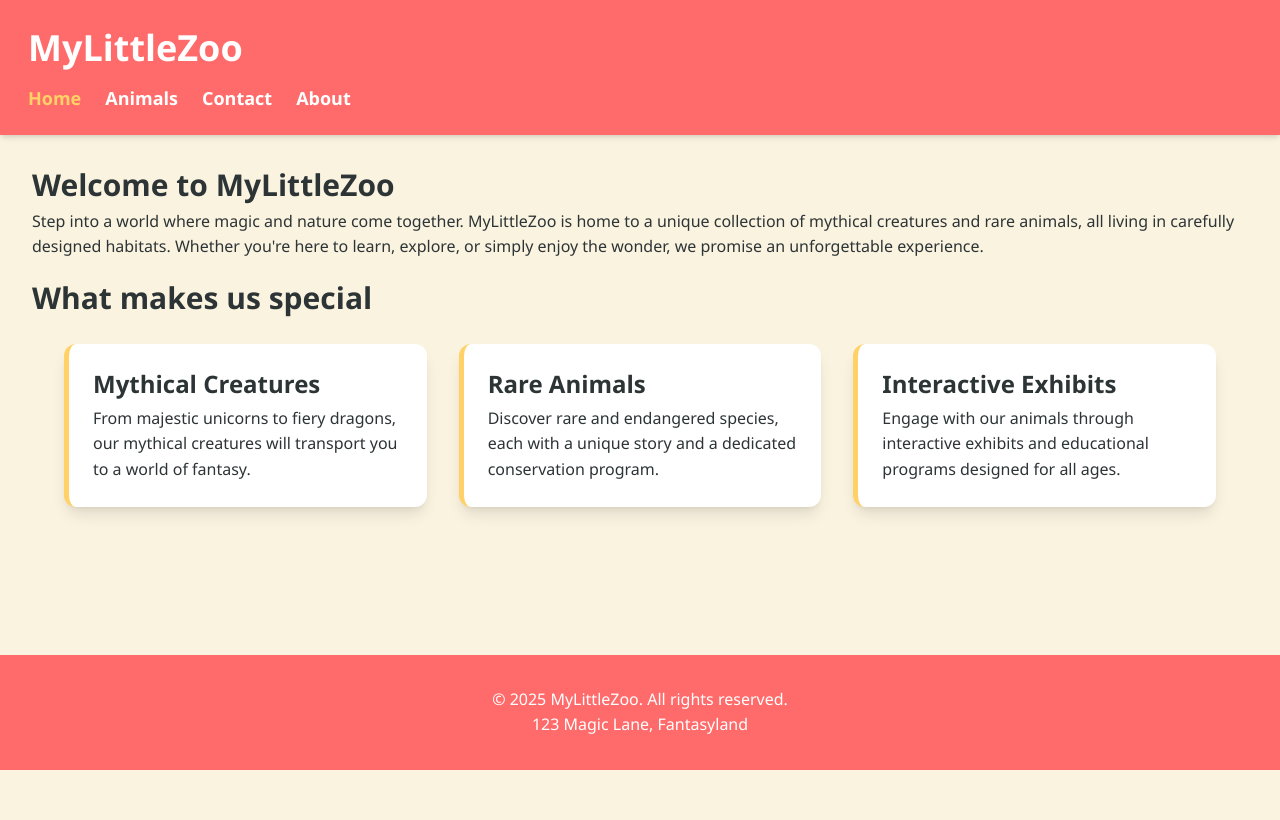
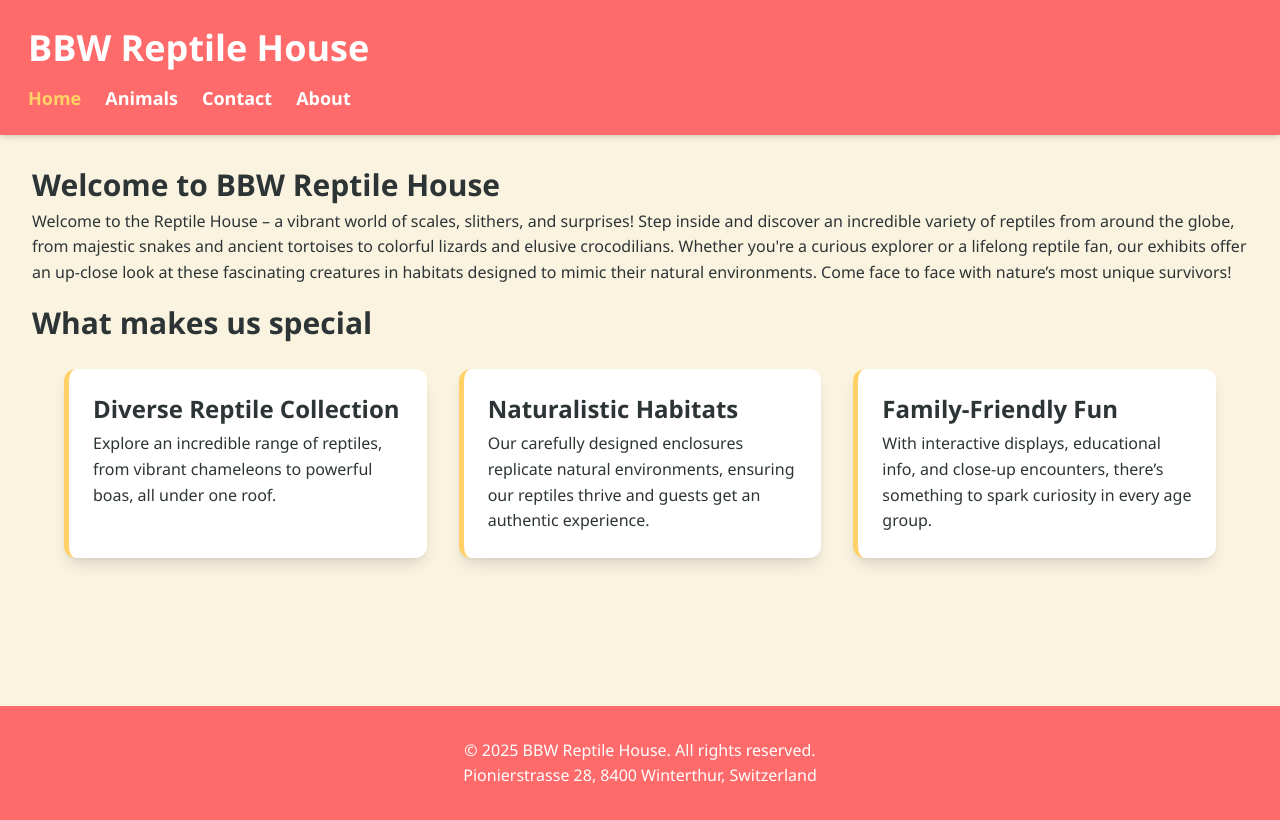
Before and after one commit to HardBoss07/bbw-praxis-repo, a Next.js app in the folder MyLittleZoo/my-little-zoo/: page / in a window 1280 px wide. Built offline with nearby package versions, Linux system fonts and the light colour scheme.

Commit message:
changed theme from fantasy zoo to reptile house changed dev port to 4000

```diff
--- a/MyLittleZoo/my-little-zoo/app/components/FooterComponent.tsx
+++ b/MyLittleZoo/my-little-zoo/app/components/FooterComponent.tsx
@@ -2,8 +2,8 @@ export default function FooterComponent() {
     return (
         <footer className="bg-[#FF6B6B] text-white py-8 mt-16 text-center">
             <div className="footer-content">
-                <p>&copy; 2025 MyLittleZoo. All rights reserved.</p>
-                <p>123 Magic Lane, Fantasyland</p>
+                <p>&copy; 2025 BBW Reptile House. All rights reserved.</p>
+                <p>Pionierstrasse 28, 8400 Winterthur, Switzerland</p>
             </div>
         </footer>
     );
--- a/MyLittleZoo/my-little-zoo/app/components/NavBarComponent.tsx
+++ b/MyLittleZoo/my-little-zoo/app/components/NavBarComponent.tsx
@@ -7,7 +7,7 @@ export default function NavBarComponment({ currentPage }: NavBarProps) {
 
     return (
         <div className="bg-[#FF6B6B] p-7 pb-1.5 shadow-md">
-            <h1 className="text-4xl font-bold text-white">MyLittleZoo</h1>
+            <h1 className="text-4xl font-bold text-white">BBW Reptile House</h1>
             <nav>
                 <ul className="list-none p-0 my-4 flex gap-6">
                     {navItems.map((item, index) => (
--- a/MyLittleZoo/my-little-zoo/app/components/VisitUsComponent.tsx
+++ b/MyLittleZoo/my-little-zoo/app/components/VisitUsComponent.tsx
@@ -5,9 +5,10 @@ export default function VisitUsComponent() {
             <article>
                 <h3 className="text-xl font-semibold mb-2">Location</h3>
                 <address className="not-italic text-gray-700 leading-relaxed">
-                    123 Magic Lane<br />
-                    Fantasyland, FL 12345<br />
-                    Coordinates: 43.2345° N, 12.3456° W
+                    Pionierstrasse 28<br/>
+                    Winterthur, 8400<br/>
+                    Switzerland<br/>
+                    Coordinates: 47°29'53.3"N, 8°43'11.1"E
                 </address>
             </article>
         </div>
--- a/MyLittleZoo/my-little-zoo/app/components/ZooHighlightsCardComponent.tsx
+++ b/MyLittleZoo/my-little-zoo/app/components/ZooHighlightsCardComponent.tsx
@@ -7,9 +7,9 @@ interface CardComponentProps {
 
 export default function ZooHighlightsCardComponent() {
     const highlightData = [
-        {title: "Mythical Creatures", text: "From majestic unicorns to fiery dragons, our mythical creatures will transport you to a world of fantasy."},
-        {title: "Rare Animals", text: "Discover rare and endangered species, each with a unique story and a dedicated conservation program."},
-        {title: "Interactive Exhibits", text: "Engage with our animals through interactive exhibits and educational programs designed for all ages."}
+        {title: "Diverse Reptile Collection", text: "Explore an incredible range of reptiles, from vibrant chameleons to powerful boas, all under one roof."},
+        {title: "Naturalistic Habitats", text: "Our carefully designed enclosures replicate natural environments, ensuring our reptiles thrive and guests get an authentic experience."},
+        {title: "Family-Friendly Fun", text: "With interactive displays, educational info, and close-up encounters, there’s something to spark curiosity in every age group."}
     ];
 
     return (
--- a/MyLittleZoo/my-little-zoo/app/contact/page.tsx
+++ b/MyLittleZoo/my-little-zoo/app/contact/page.tsx
@@ -6,13 +6,13 @@ import HoursComponent from "@/app/components/HoursComponent";
 
 export default function Home() {
     const hoursData = [
-        { day: "Monday", hours: "8AM - 8PM" },
+        { day: "Monday", hours: "Closed" },
         { day: "Tuesday", hours: "9AM - 9PM" },
         { day: "Wednesday", hours: "10AM - 6PM" },
         { day: "Thursday", hours: "8AM - 8PM" },
         { day: "Friday", hours: "9AM - 9PM" },
         { day: "Saturday", hours: "10AM - 10PM" },
-        { day: "Sunday", hours: "Closed" },
+        { day: "Sunday", hours: "10AM - 8PM" },
     ];
 
     return (
@@ -22,7 +22,7 @@ export default function Home() {
             </header>
             <main>
                 <VisitUsComponent />
-                <HoursComponent dailyHours={hoursData} note="Extended Hours during full moons" />
+                <HoursComponent dailyHours={hoursData} note="For specialized guides and tours hours can be adjusted!" />
                 <ContactFormComponent />
             </main>
             <footer>
--- a/MyLittleZoo/my-little-zoo/app/page.tsx
+++ b/MyLittleZoo/my-little-zoo/app/page.tsx
@@ -11,8 +11,8 @@ export default function Home() {
             </header>
             <main>
                 <section className="mb-5">
-                    <h2 className="text-3xl font-bold mb-1.5">Welcome to MyLittleZoo</h2>
-                    <p>Step into a world where magic and nature come together. MyLittleZoo is home to a unique collection of mythical creatures and rare animals, all living in carefully designed habitats. Whether you're here to learn, explore, or simply enjoy the wonder, we promise an unforgettable experience.</p>
+                    <h2 className="text-3xl font-bold mb-1.5">Welcome to BBW Reptile House</h2>
+                    <p>Welcome to the Reptile House – a vibrant world of scales, slithers, and surprises! Step inside and discover an incredible variety of reptiles from around the globe, from majestic snakes and ancient tortoises to colorful lizards and elusive crocodilians. Whether you're a curious explorer or a lifelong reptile fan, our exhibits offer an up-close look at these fascinating creatures in habitats designed to mimic their natural environments. Come face to face with nature’s most unique survivors!</p>
                 </section>
                 <section className="mb-5">
                     <h2 className="text-3xl font-bold mb-2">What makes us special</h2>
--- a/MyLittleZoo/my-little-zoo/package.json
+++ b/MyLittleZoo/my-little-zoo/package.json
@@ -3,7 +3,7 @@
   "version": "0.1.0",
   "private": true,
   "scripts": {
-    "dev": "next dev --turbopack",
+    "dev": "next dev -p 4000",
     "build": "next build",
     "start": "next start",
     "lint": "next lint"
```
